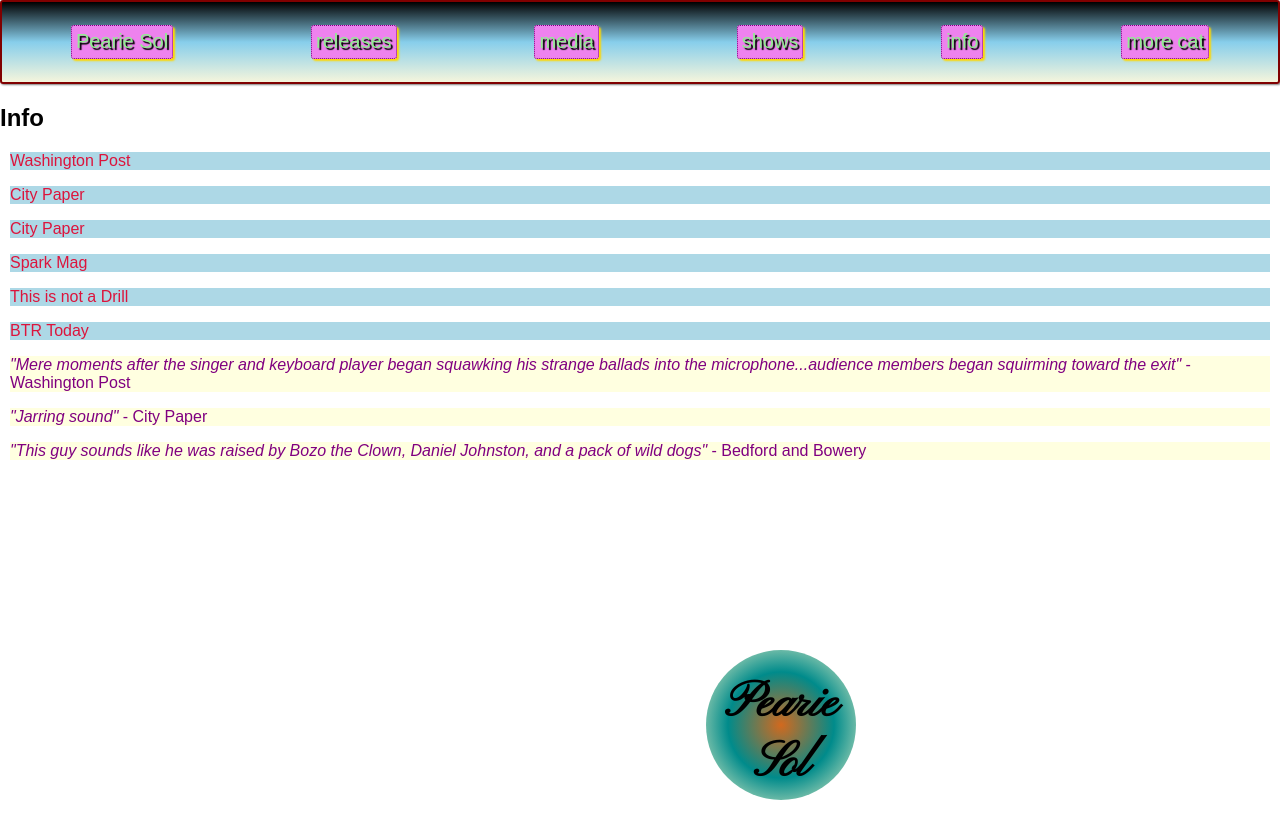
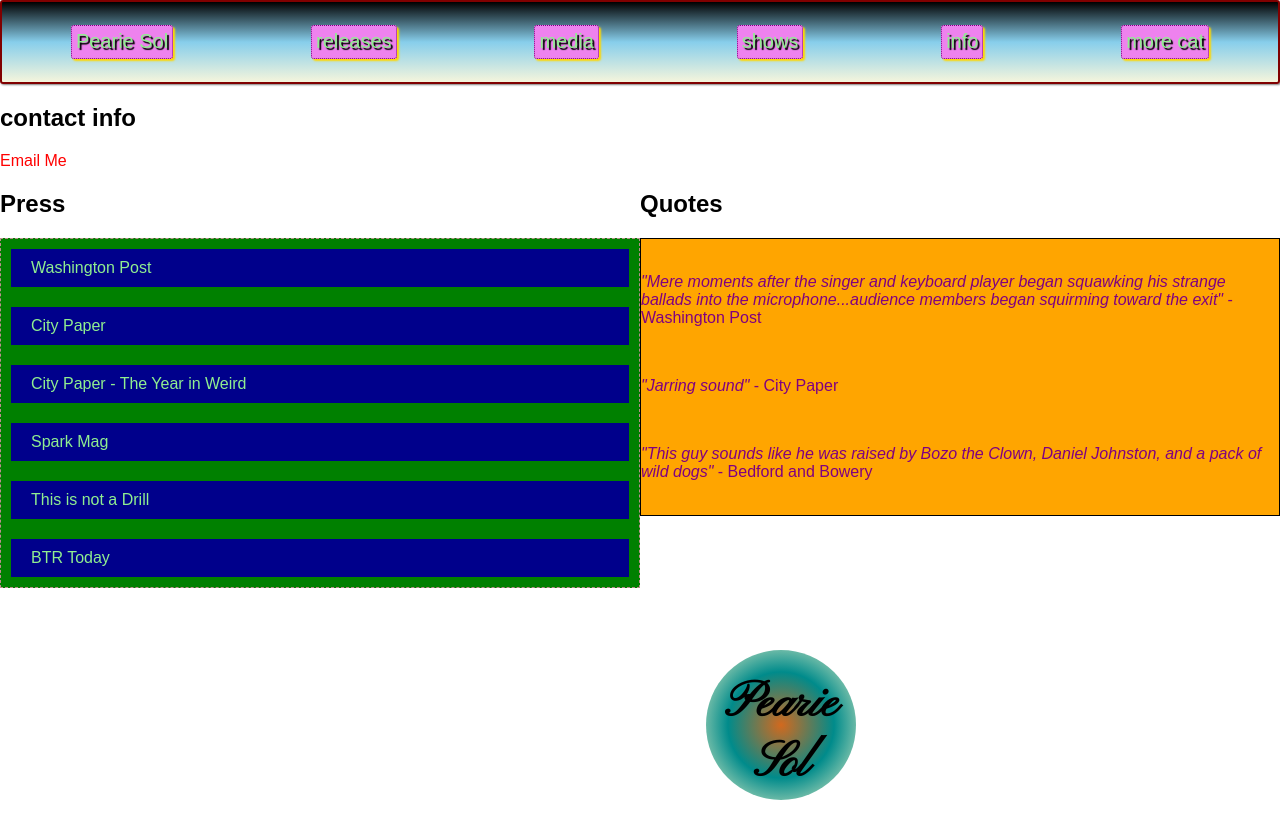
Before and after one commit to peariesol/peariesol, a React (Create React App) app: page /info in a window 1280 px wide. Built offline with nearby package versions, Linux system fonts and the light colour scheme.

Commit message:
work on info page

```diff
--- a/src/Pages/Info/Info.js
+++ b/src/Pages/Info/Info.js
@@ -3,27 +3,47 @@
 import quotes from '../../Utils/PressQuotes'
 import './Info.css'
 
-const Info = () => {
 const pressLinks = links.map(({ value, text, link }) => (
-		<div key={value} className="pressLinkBox">
+	<span key={value} className="pressLinkBox">
 		<a href={link}>
 			<p className="pressLink">{text}</p>
 		</a>
-		</div>
+	</span>
 ))
+
 const pressQuotes = quotes.map(({ value, quote, outlet }) => (
-		<div key={value} className="pressQuoteBox">
+	<span key={value} className="pressQuoteBox">
 		<p className="pressQuote">
 			<em>{`"${quote}"`}</em>
 			{` - ${outlet}`}
 		</p>
+	</span>
+))
+
+const Info = () => {
+	return (
+		<div className="infoPage">
+			<div className="contactInfo">
+				<h2>contact info</h2>
+
+				<a
+					style={{ color: 'red' }}
+					href="mailto:solpearie@gmail.com?Subject=Hello%20Dolly"
+					target="_top"
+				>
+					Email Me
+				</a>
 			</div>
-	))
-	return (
-		<div>
-			<h2>Info</h2>
-			<div className="PressQuoteContainer">{pressLinks}</div>
-			<div className="PressLinkContainer">{pressQuotes}</div>
+			<div className="pressContainer">
+				<div className="linksContainer">
+					<h2 className="linksHeading">Press</h2>
+					<div className="pressLinks">{pressLinks}</div>
+				</div>
+				<div className="quotesContainer">
+					<h2 className="quotesHeading">Quotes</h2>
+					<div className="pressQuotes">{pressQuotes}</div>
+				</div>
+			</div>
 		</div>
 	)
 }
--- a/src/Pages/Info/Info.scss
+++ b/src/Pages/Info/Info.scss
@@ -1,9 +1,46 @@
-.pressQuoteContaienr {
-	border: 1px solid black;
+.pressContainer {
+	display: flex;
+	flex-direction: row;
+	justify-content: space-between;
 }
 
-.pressLinkContainer {
+.linksContainer,
+.quotesContainer {
+	width: 50%;
+}
+
+.pressLinks {
 	border: 1px dashed rosybrown;
+	background: green;
+	display: flex;
+	flex-direction: column;
+	justify-content: space-around;
+}
+
+.pressLinkBox {
+	margin: 10px;
+	padding: 10px;
+	background: darkblue;
+	animation: colorChange 0.5s linear infinite;
+	animation-play-state: paused;
+}
+
+.pressLink {
+	display: inline;
+	padding: 10px;
+}
+
+.pressLinkBox:hover {
+	cursor: help;
+	animation-play-state: running;
+	p {
+		text-decoration: underline wavy;
+	}
+}
+
+.pressQuotes {
+	border: 1px solid black;
+	background: orange;
 }
 
 .pressQuoteBox {
@@ -11,15 +48,6 @@
 	background: lightyellow;
 }
 
-.pressLinkBox {
-	margin: 10px;
-	background: lightblue;
-}
-
 .pressQuote {
 	color: purple;
 }
-
-.pressLink {
-	color: crimson;
-}
--- a/src/Utils/Press.json
+++ b/src/Utils/Press.json
@@ -16,7 +16,7 @@
 	{
 		"value": "cityPaperYear",
 		"outlet": "City Paper",
-		"text": "City Paper",
+		"text": "City Paper - The Year in Weird",
 		"title": "The Year in Weird",
 		"link": "http://www.washingtoncitypaper.com/arts/music/blog/20847383/the-year-in-weird"
 	},
--- a/src/components/NavBar/NavBar.scss
+++ b/src/components/NavBar/NavBar.scss
@@ -30,7 +30,7 @@
 	height: 24px;
 	color: lightgreen;
 	font-size: 20px;
-	animation: colorChange 0.5s linear infinite;
+	animation: colorChange 1s linear infinite;
 	animation-play-state: paused;
 }
 
@@ -45,12 +45,13 @@
 	font-size: 25px !important;
 	cursor: help;
 	animation-play-state: running;
+	p {
+		text-decoration: underline wavy;
+	}
+	#moreCat {
+		text-decoration: none;
+	}
 }
-
-.navLink p:hover {
-	// cursor: default;
-}
-
 #moreCat {
 	display: block;
 	animation: navDrop 0.5s ease-in infinite forwards;
@@ -58,7 +59,6 @@
 }
 
 #moreCat:hover {
-	font-size: 20px;
 	animation-play-state: running;
 }
 
```
Lines whose indentation alone changed are shown as unchanged.
